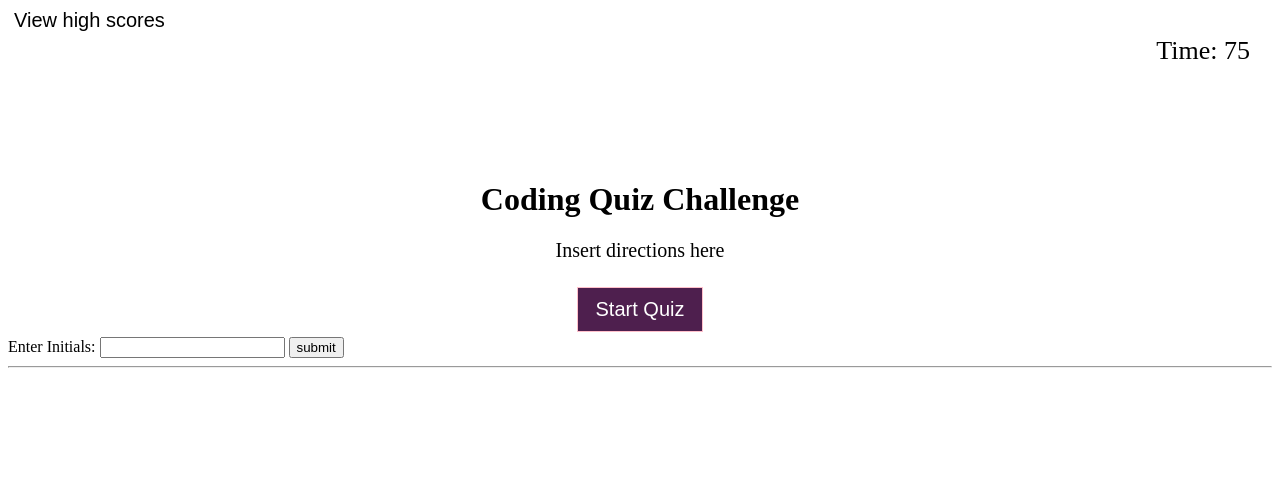
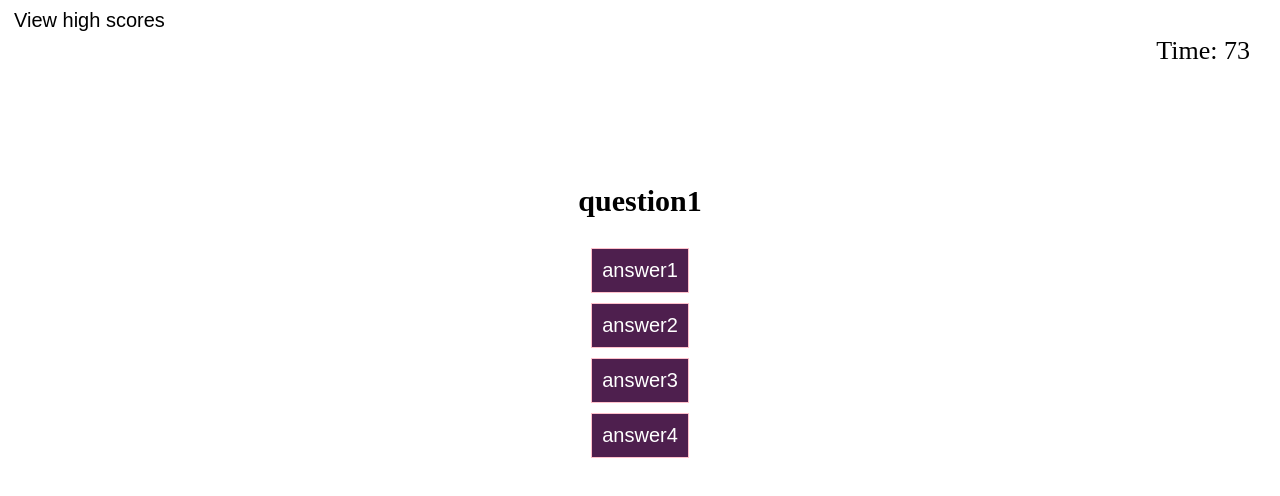
Before and after one commit to aaansari123/Mod-4-Quiz-Game-Ansari, a plain HTML site: page index.html in a window 1280 px wide. Both pictures are taken after a click on the button "Start Quiz". Drawn offline with Linux system fonts and the light colour scheme.

Commit message:
finished html and css. Began working on js file functionality. Started with psuedocode + variable declarations

```diff
--- a/assets/script.js
+++ b/assets/script.js
@@ -0,0 +1,90 @@
+// var for html elements
+var scoreButton = document.querySelector(".score-button");
+var startButton = document.querySelector(".button-start");
+var answerOneButton = document.querySelector("#answer1");
+var answerTwoButton = document.querySelector("#answer2");
+var answerThreeButton = document.querySelector("#answer3");
+var answerFourButton = document.querySelector("#answer4");
+var submitButton = document.querySelector("#submit");
+var timerElement = document.querySelector(".timer-count");
+var answersElement = document.querySelector(".Answers");
+var questionElement = document.querySelector(".Question");
+var directions = document.querySelector(".directions");
+
+// global variables required to run game
+var questions = ["Question1", "Question 2", " Question 3", "Question 4"];
+var answers = ["Answer 1", "Answer 1", "Answer 1","Answer 1","Answer 1","Answer 1","Answer 1","Answer 1"];
+var questionOne = {
+    question: "question1",
+    answerChoiceOne: "answer1",
+    answerChoiceTwo: "answer2",
+    answerChoiceThree: "answer3",
+    answerChoiceFour: "answer4",
+    correctKey: 4
+}
+var seconds = 0;
+var countdownTimer;
+
+var questionTracker = 0;
+
+// functions required to run game
+
+// end game funcion
+
+function endGame() {
+    clearInterval(countdownTimer);
+    seconds = 0;
+  }
+
+  // render scores
+
+  // render questions
+
+  // render highsocre list
+
+  // start button
+  startButton.addEventListener('click', function () {
+    // stop the function and do nothing if the game is playing
+    if (seconds > 0) {
+      return;
+    }
+
+    // initialize game
+    seconds = 75;
+    timerElement.setAttribute("display", "block");
+    timerElement.textContent = "Time: " + seconds;
+
+
+
+    // start the countdown
+    countdownTimer = setInterval(function () {
+      seconds = seconds - 1;
+      timerElement.textContent = "Time: " + seconds;
+
+      // game over if countdown reaches 0
+      if (seconds === 0) {
+        endGame();
+      }
+    }, 1000);
+
+// show answer buttons, hide start button
+    answerOneButton.style.display = "block";
+    answerTwoButton.style.display = "block";
+    answerThreeButton.style.display = "block";
+    answerFourButton.style.display = "block";
+    startButton.style.display = "none";
+
+
+// display question and answer options
+    questionElement.textContent = questionOne.question;
+    answerOneButton.textContent = questionOne.answerChoiceOne;
+    answerTwoButton.textContent = questionOne.answerChoiceTwo;
+    answerThreeButton.textContent = questionOne.answerChoiceThree;
+    answerFourButton.textContent = questionOne.answerChoiceFour;
+    directions.textContent = "";
+
+  });
+
+//   answerOneButton.addEventListener('click', function(){
+
+//   })
--- a/assets/style.css
+++ b/assets/style.css
@@ -1,9 +1,13 @@
 .Question{
     text-align: center;
     padding-top: 10%;
+    font-size: 30px;
 }
 .directions{
     text-align: center;
+    margin-left: 35%;
+    margin-right: 35%;
+    line-height: 2;
     font-size: 20px;
 }
 .timer-count{
@@ -22,7 +26,7 @@
     padding: 10px;
     margin: 5px;
     border: 1px solid pink;
-    width: 30%;
+    width: fit-content;
     text-align: center;
     background-color: rgb(78, 31, 78);
     color: white;
@@ -35,7 +39,7 @@
     padding: 10px;
     margin: 5px;
     border: 1px solid pink;
-    width: 10%;
+    width: fit-content;
     text-align: center;
     background-color: rgb(78, 31, 78);
     color: white;
@@ -51,6 +55,7 @@
     background-color: white;
     border: none;
     font-size: 20px;
+    width: fit-content;
 }
 
 .score-button:hover{
@@ -65,16 +70,34 @@
     margin-right: auto;
     border-style: inset;
     border-width: 1px;
+    width: 20%;
+    margin-left: 40%;
+    margin-right: 40%;
   }
 
   .status{
-    text-align: center;
+    text-align: left;
     font-weight: lighter;
     font-style: italic;
-    display:none;
+    margin-left: 40%;
+
   }
   .highscore{
+    display: none;
     align-items: center;
+    font-size: 20px;
+    text-align: center;
+  }
+  #submit{
+    background-color: rgb(78, 31, 78);
+    color: white;
+    height: 30px;
+    width: 80px;
+    font-size: 20px;
+  }
+
+  .correctness{
+    display: none;
   }
 /* .score-button::after:visited{
     color: purple;
--- a/index.html
+++ b/index.html
@@ -7,26 +7,40 @@
         <link rel="stylesheet" type="text/css" href="./assets/style.css" />
       </head>
 
+      <main>
         <body>
+            <!-- contains button for highscore, timer, top heading and directions -->
+            <section>
                 <button type = "button" class = "score-button">View high scores</button>
-        <p class = timer-count>Time: 75</p>
+                <p class = "timer-count"></p>
                 <h1 class = "Question Results">Coding Quiz Challenge</h1>
-        <p class = "directions">Insert directions here</p>
+                <p class = "directions">Answer the following questions to test your javascript knowledge. Answer all the questions before the timer runs out! To start press the start button. </p>
+            </section>
+
+            <!-- contains all the answer buttons and start button -->
             <section class = "Answers Score">
                 <button type = "button" class = "button-start">Start Quiz</button>
-            <button type = "button" class = "button">1. Option 1</button>
-            <button type = "button" class = "button">2. Option 2 </button>
-            <button type = "button" class = "button">3. Option 3</button>
-            <button type = "button" class = "button">4. Option 4</button>
+                <button type = "button" class = "button" id = "answer1"></button>
+                <button type = "button" class = "button" id = "answer2"></button>
+                <button type = "button" class = "button" id = "answer3"></button>
+                <button type = "button" class = "button" id = "answer4"></button>
 
 
             </section>
+
+            <!-- highscore form -->
             <form class = "highscore">
                 <label for="initials">Enter Initials:</label>
                 <input type="text" id = "initial" name = "initial">
-            <input id = "button" type="button" value="submit">
+                <input id = "submit" type="button" value="submit">
             </form>
+
+            <!-- displays if answer is correct or incorrect -->
+           <section class = "correctness">
                 <hr class = "line">
                 <h2 class = "status">Wrong!</h2>
+           </section>
+      </main>
+      <script src="assets/script.js"></script>
       </body>
 </html>
```
Lines whose indentation alone changed are shown as unchanged.
